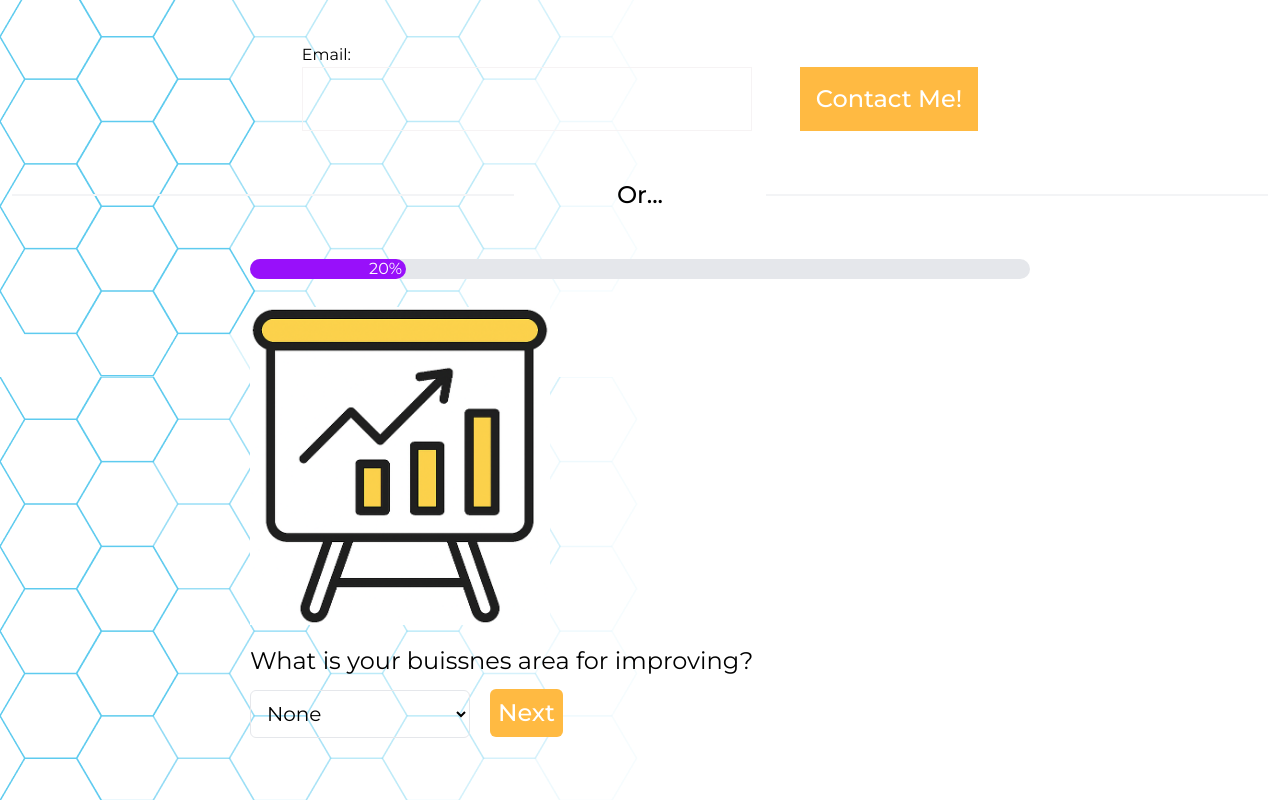
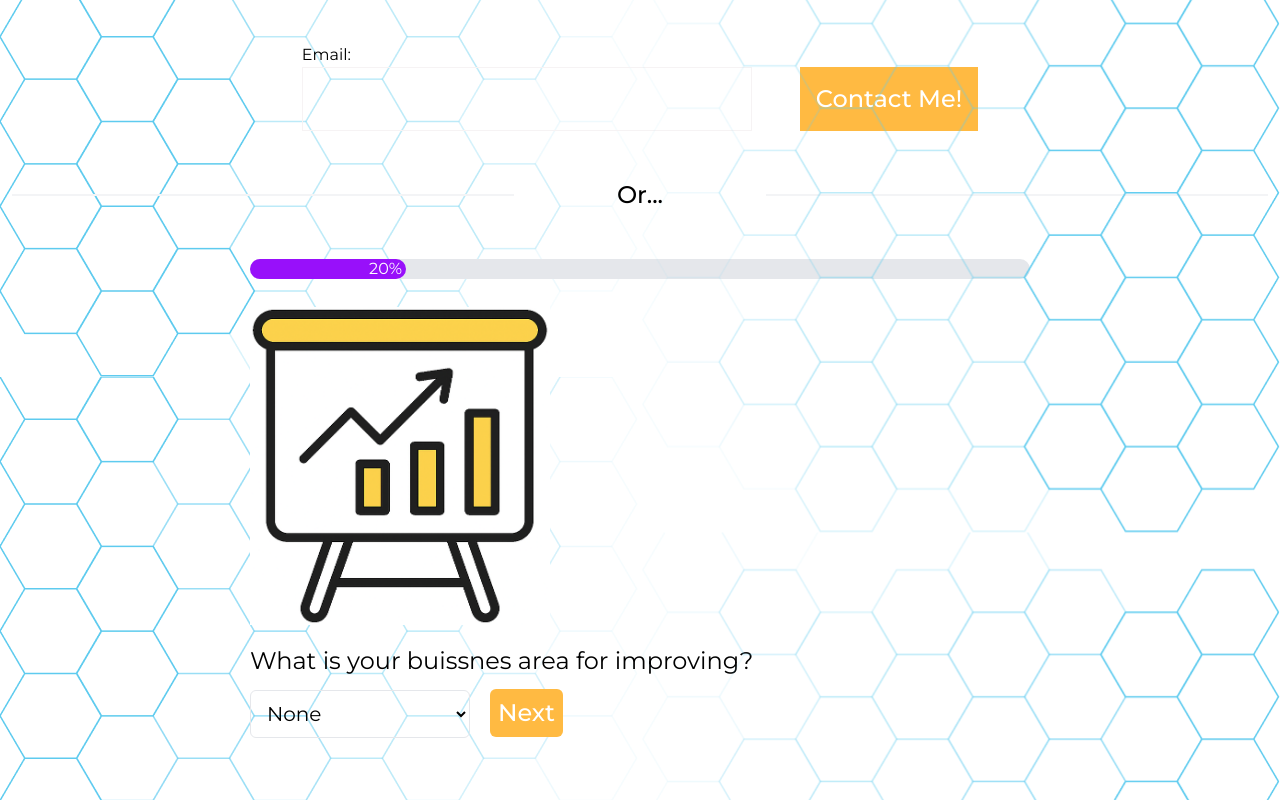
Before and after one commit to TRP-web/prontodev, a Next.js app in the folder nextJs/: page / in a window 1280 px wide. Shown: the part 3958-4758 px from the top of the page. Built offline with nearby package versions, Linux system fonts and the light colour scheme.

Commit message:
left & right bg

```diff
--- a/nextJs/src/app/globals.css
+++ b/nextJs/src/app/globals.css
@@ -90,7 +90,8 @@ xl	80rem (1280px)	@media (width >= 80rem) { ... }
 2xl	96rem (1536px)	@media (width >= 96rem) { ... } */
 body{
     background:
-    url("../public/weblogo/bg-2.png")  left top / 638px auto no-repeat;
+    url("../public/weblogo/bg-2.png")  left top / 638px auto no-repeat,
+    url("../public/weblogo/bg-right.png")  right top / 638px auto no-repeat;
     position: relative;
     z-index: 0;
     /* background: url("../public/weblogo/bg-11.png")  left top / 638px auto repeat-y; */
@@ -105,3 +106,14 @@ body::before {
   height: calc(100% - 1621px);
   z-index: 0;
 }
+
+body::after {
+    content: "";
+  position: absolute;
+  top: 1621px;
+  right: 0;
+  width: 638px;
+  background: url("../public/weblogo/bg-right2.png")  right top / 638px auto repeat-y;
+  height: calc(100% - 1621px);
+  z-index: 0;
+}
--- a/nextJs/src/app/layout.tsx
+++ b/nextJs/src/app/layout.tsx
@@ -114,7 +114,7 @@ export default function RootLayout({
         <div className="px-3 xm:max-xs:px-[12px] max-w-[1464px] m-auto relative">
           {children}
         </div>
-        <footer className="bg-blue border-t pt-9 px-5 text-white relative">
+        <footer className="bg-blue border-t pt-9 px-5 text-white relative z-10">
           <div className="flex justify-around pb-5 xm:max-md:flex-col xm:max-md:text-center">
             <div className="xm:max-md:mb-6">
               <h3 className="text-[26px] md:max-lg:text-2xl  mb-4 xm:max-md:mb-2">Navigation</h3>
```
Also changed, not shown: nextJs/src/public/weblogo/bg-right.png (added), nextJs/src/public/weblogo/bg-right2.png (added).
